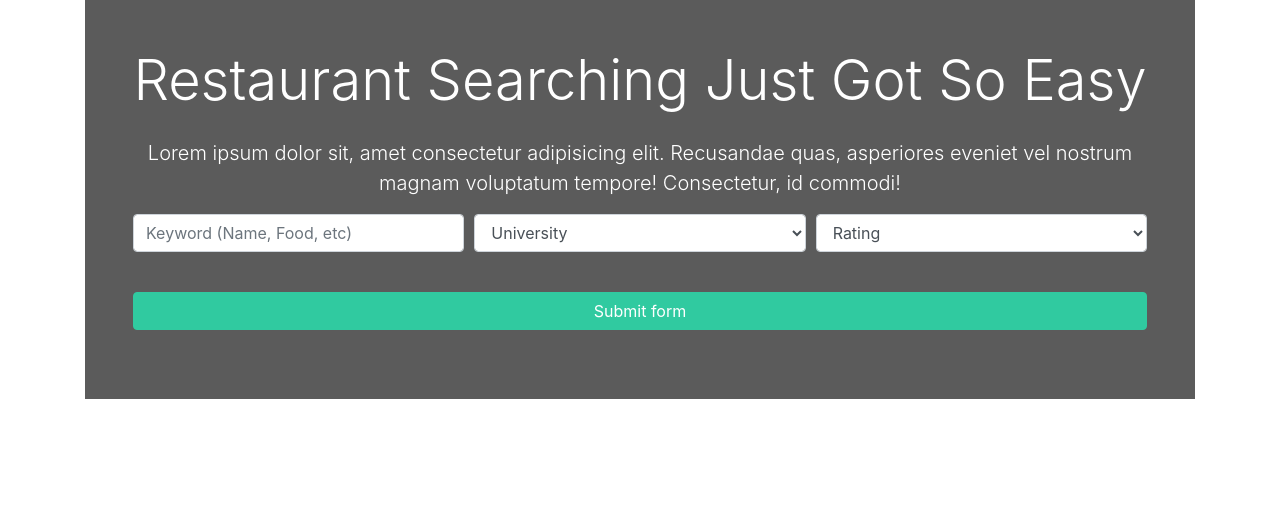
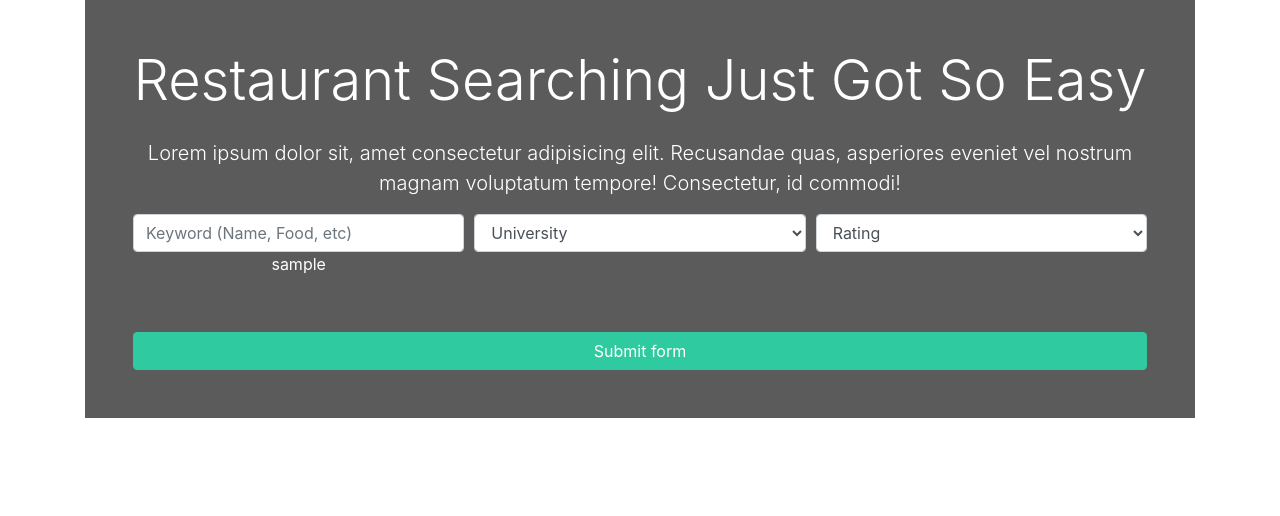
Before and after one commit to geotech-programming-project/restaurante-finder-app, a Django app: page / in a window 1280 px wide. Shown: the part 169-685 px from the top of the page. Run offline with Django 5.2, Linux system fonts and the light colour scheme; data that the repository does not hold is empty; some libraries are stand-ins or nearby versions.

Commit message:
Small change

```diff
--- a/front-end/templates/pages/index.html
+++ b/front-end/templates/pages/index.html
@@ -20,6 +20,7 @@
                 <div class="col-md-4 mb-3">
                   <label class="sr-only">Keywords</label>
                   <input type="text" name="keywords" class="form-control" placeholder="Keyword (Name, Food, etc)">
+                  <p>sample</p>
                 </div>
 
                 <div class="col-md-4 mb-3">
```
